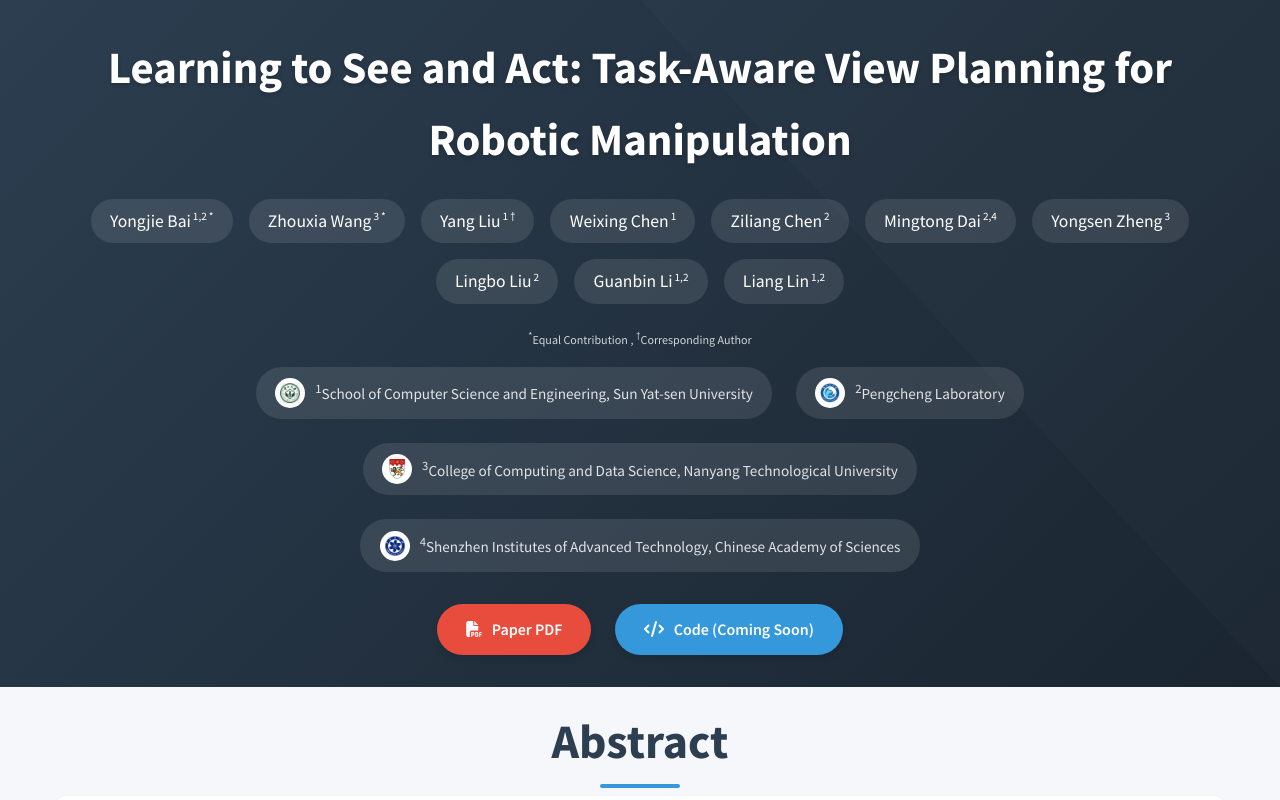
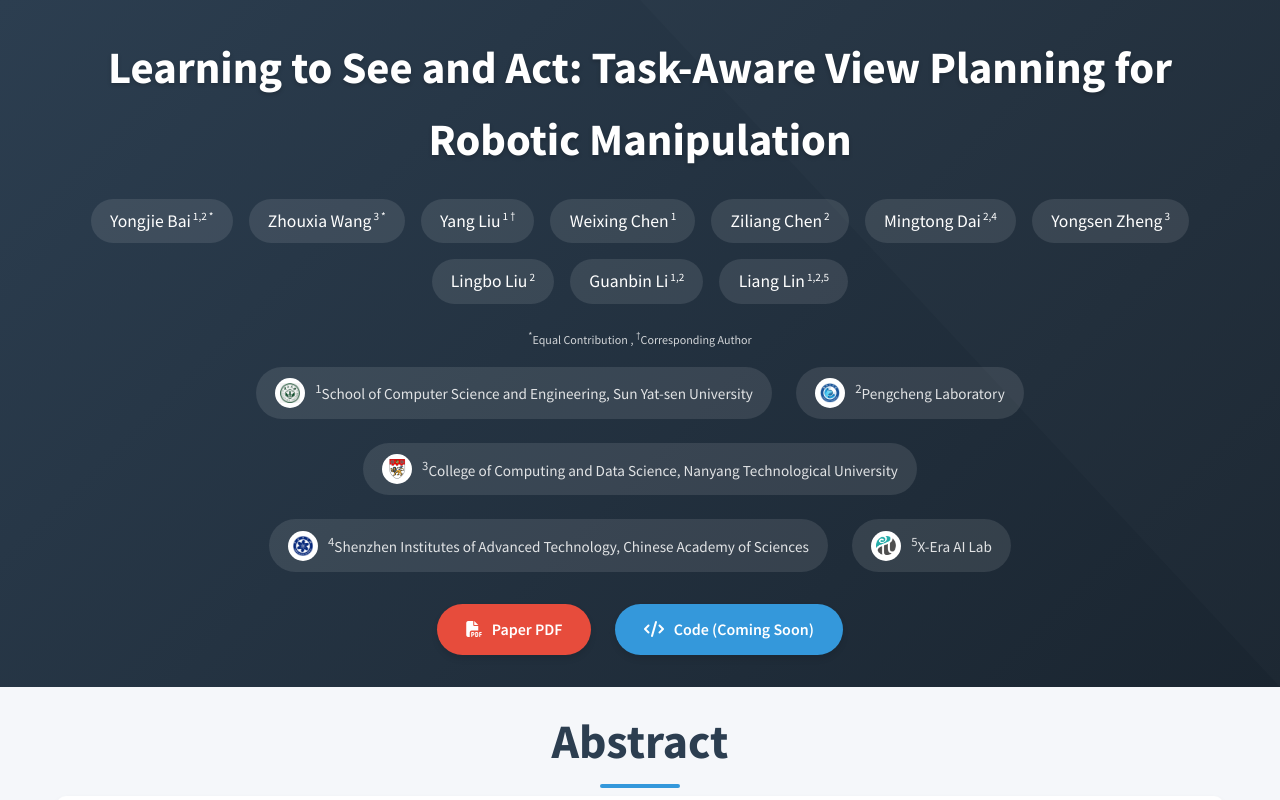
Before and after one commit to HCPLab-SYSU/TAVP, a plain HTML site: page index.html in a window 1280 px wide. Shown: the top 800 px of the page. Drawn offline with nearby package versions, Linux system fonts and the light colour scheme.

Commit message:
update xera

```diff
--- a/index.html
+++ b/index.html
@@ -766,7 +766,7 @@
                 <div class="author"><a href="https://zysensmile.github.io/" target="_blank">Yongsen Zheng</a><sup>3</sup></div>
                 <div class="author"><a href="https://lingboliu.com/" target="_blank">Lingbo Liu</a><sup>2</sup></div>
                 <div class="author"><a href="https://guanbinli.com/" target="_blank">Guanbin Li</a><sup>1,2</sup></div>
-                <div class="author"><a href="http://www.linliang.net/" target="_blank">Liang Lin</a><sup>1,2</sup></div>
+                <div class="author"><a href="http://www.linliang.net/" target="_blank">Liang Lin</a><sup>1,2,5</sup></div>
             </div>
 
             <div class="author-notes">
@@ -798,6 +798,13 @@
                         <img src="static/images/logo/cas.png" alt="Chinese Academy of Sciences">
                     </div>
                     <div><sup>4</sup>Shenzhen Institutes of Advanced Technology, Chinese Academy of Sciences</div>
+                </div>
+
+                <div class="affiliation">
+                    <div class="affiliation-logo">
+                        <img src="static/images/logo/xera.png" alt="xera">
+                    </div>
+                    <div><sup>5</sup>X-Era AI Lab</div>
                 </div>
             </div>
 
```
Also changed, not shown: static/images/logo/xera.png (added).
